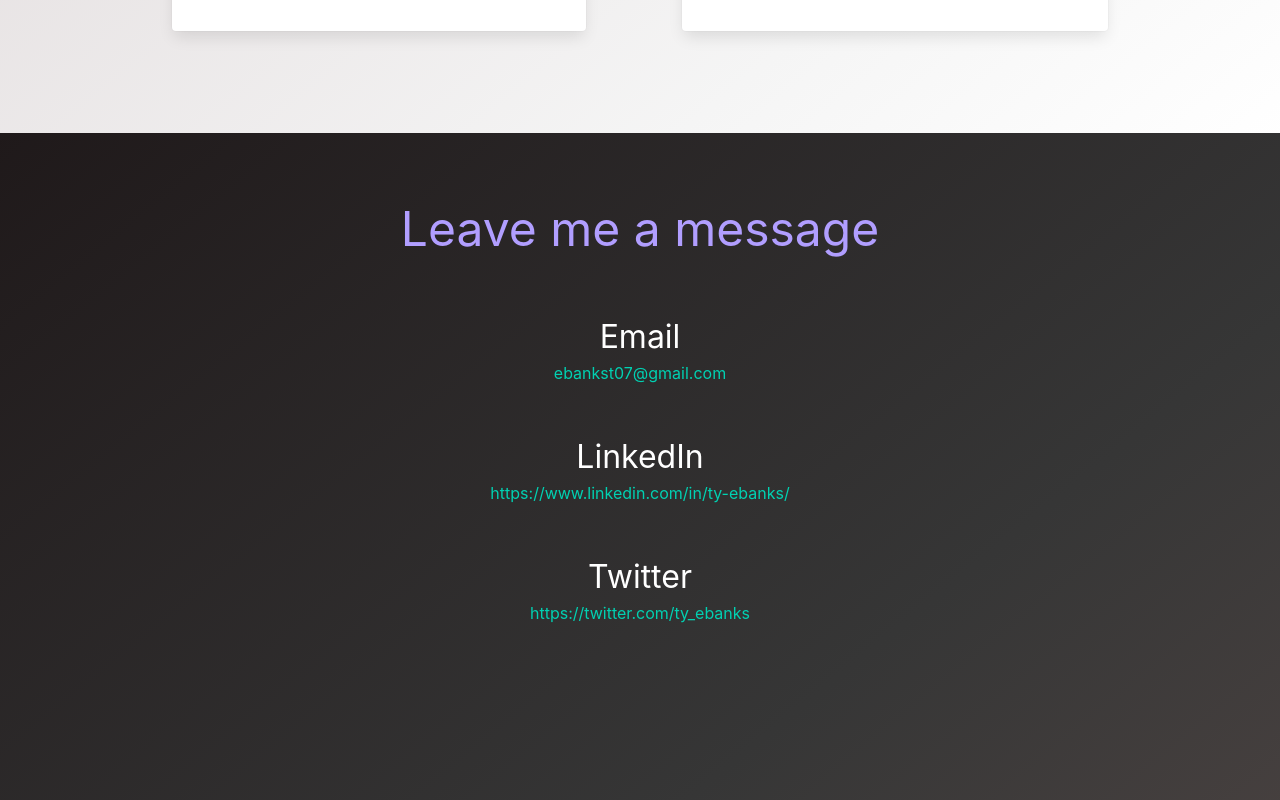
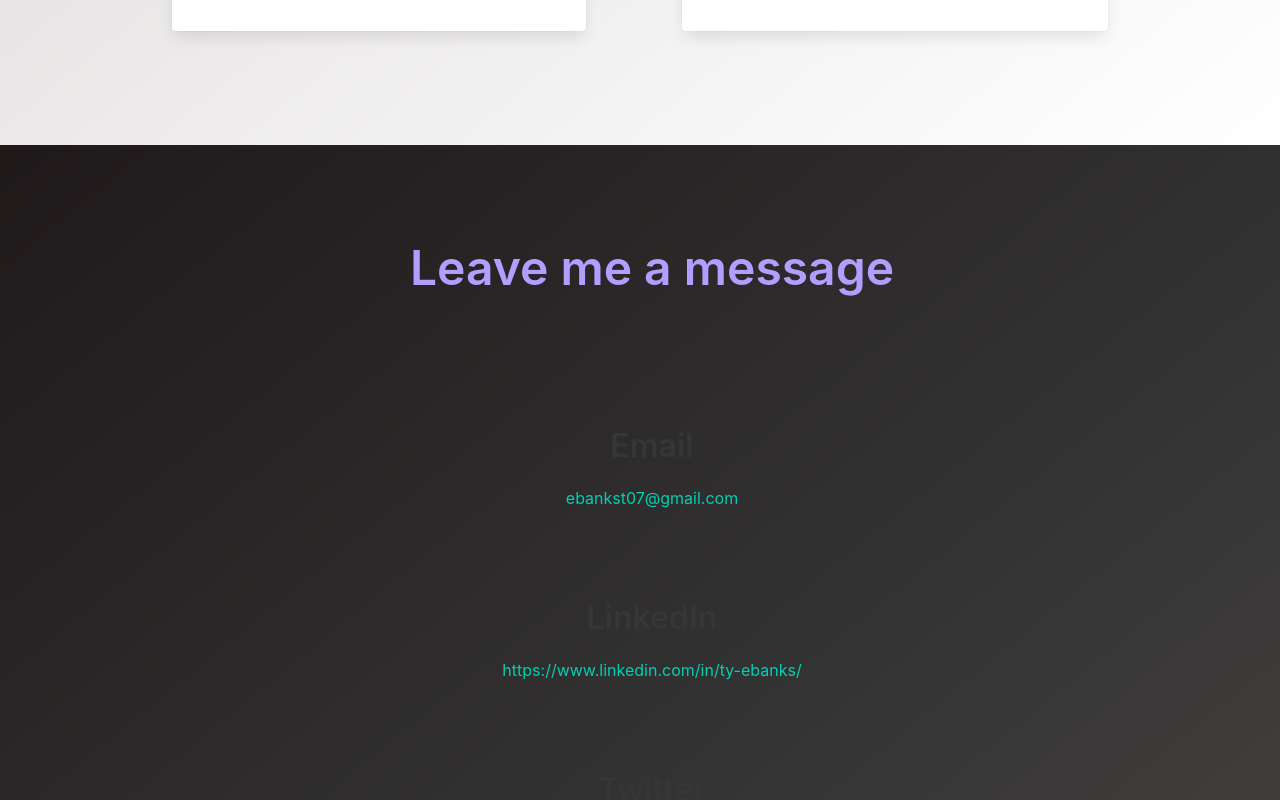
Before and after one commit to tyebanks/react-portfolio, a React (Create React App) app: page / in a window 1280 px wide. Shown: the part 3160-3960 px from the top of the page. Built offline with nearby package versions, Linux system fonts and the light colour scheme.

Commit message:
footer component added

```diff
--- /dev/null
+++ b/src/components/Footer.js
@@ -0,0 +1,23 @@
+import React, {Component} from 'react';
+import Contact from '../sections/Contact.js'
+
+class Footer extends Component {
+  render() {
+
+         return(
+            <footer class="footer hero is-dark is-bold ">
+                 <div class="content has-text-centered">
+                     <Contact/>
+                 </div>
+          </footer>
+         )
+
+        }
+
+
+
+
+}
+
+
+export default Footer;
--- a/src/index.js
+++ b/src/index.js
@@ -5,7 +5,7 @@ import Landing from './sections/App';
 import Skills from './sections/Skills';
 import Projects from './sections/Projects';
 import Education from './sections/Education';
-import Contact from './sections/Contact';
+import Footer from './components/Footer';
 import * as serviceWorker from './serviceWorker';
 
 ReactDOM.render(
@@ -14,7 +14,7 @@ ReactDOM.render(
     <Skills/>
     <Projects/>
     <Education/>
-    <Contact/>
+    <Footer/>
   </React.StrictMode>,
   document.getElementById('root')
 );
--- a/src/sections/Contact.js
+++ b/src/sections/Contact.js
@@ -5,7 +5,7 @@ import '../App.css';
 
 function Contact() {
   return (
-    <div className="hero is-dark is-bold Contact-Container columns is-vcentered">
+    <div className="Contact-Container columns is-vcentered">
       <div className="column pt-6">
       {config.contacts.map(contact => {const {heading, text, url,mail, } = contact;
          return (
```
